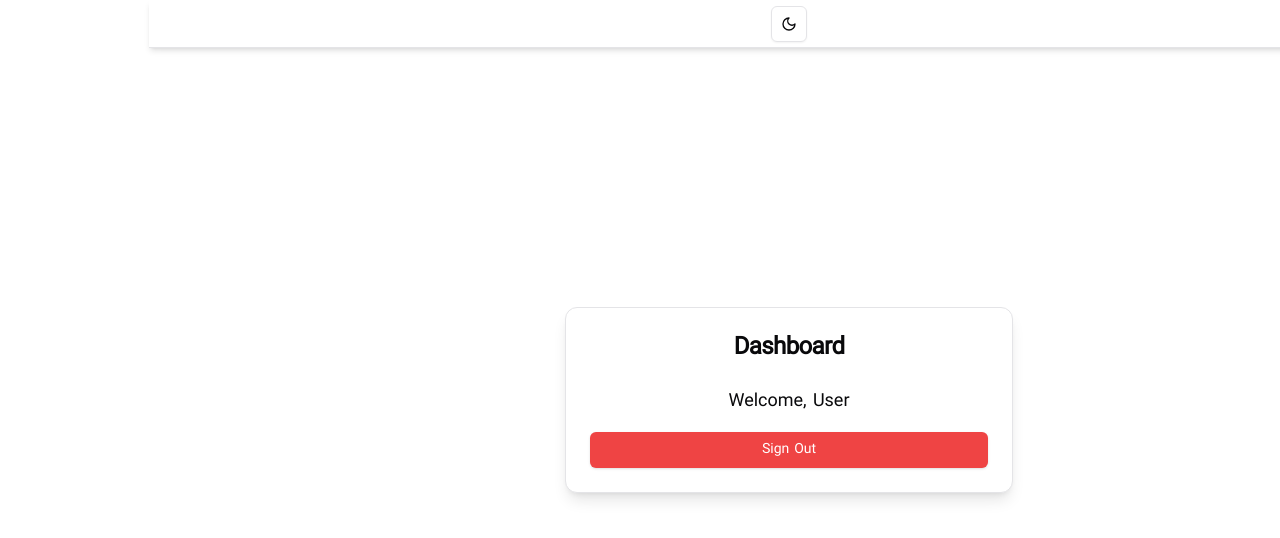
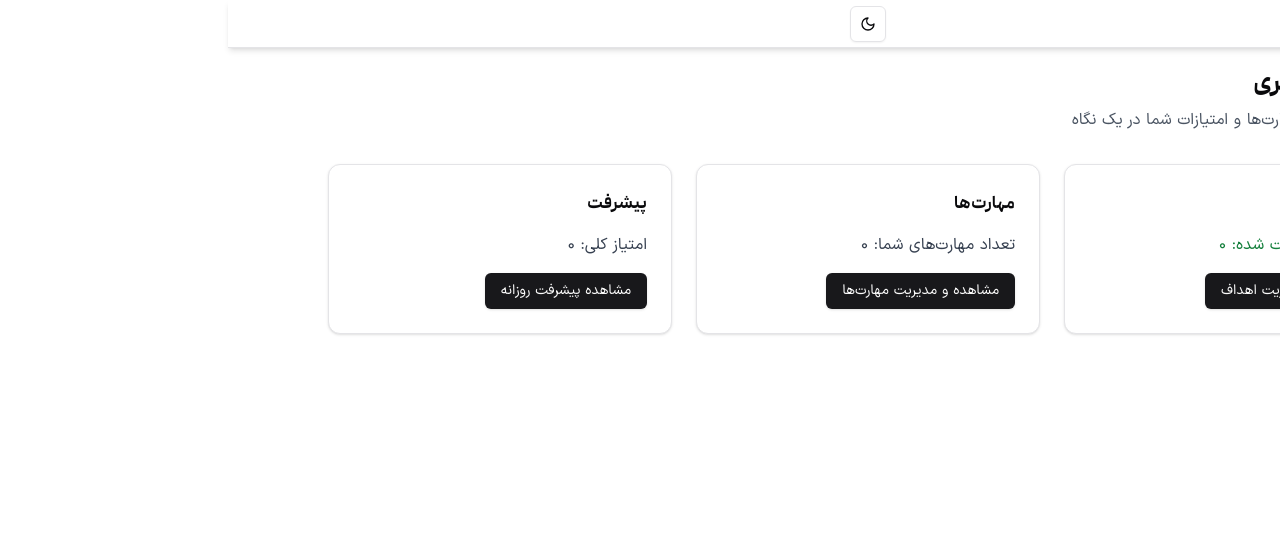
Before and after one commit to amirhosseinself/goal-leveling, a Next.js app: page /dashboard in a window 1280 px wide. Shown: the top 538 px of the page. Built offline with nearby package versions, Linux system fonts and the light colour scheme; no server answers.

Commit message:
added dashboard page

```diff
--- a/app/(pages)/dashboard/page.tsx
+++ b/app/(pages)/dashboard/page.tsx
@@ -1,52 +1,103 @@
 "use client";
 
-import { useSession, signOut } from "next-auth/react";
-import { Card, CardContent, CardHeader, CardTitle } from "@/components/ui/card";
+import React, { useEffect, useState } from "react";
+import Link from "next/link";
+import { Card } from "@/components/ui/card";
 import { Button } from "@/components/ui/button";
-import { cn } from "@/lib/utils";
+import { getGoals } from "@/services/api/goals";
+import { getSkills } from "@/services/api/skills";
+import { getProgressSummary } from "@/services/api/progress";
 
-const DashboardPage = () => {
-  const { data: session, status } = useSession();
+const DashboardPage: React.FC = () => {
+  const [goalCount, setGoalCount] = useState<number>(0);
+  const [skillCount, setSkillCount] = useState<number>(0);
+  const [totalScore, setTotalScore] = useState<number>(0);
+  const [loading, setLoading] = useState<boolean>(true);
 
-  if (status === "loading") {
-    return (
-      <div
-        className={cn(
-          "flex justify-center items-center min-h-screen container"
-        )}
-      >
-        <p>Loading...</p>
-      </div>
-    );
-  }
+  useEffect(() => {
+    const fetchDashboardData = async () => {
+      setLoading(true);
+      try {
+        // دریافت لیست اهداف
+        const goalsResponse = await getGoals();
+        if (goalsResponse.status) {
+          setGoalCount(goalsResponse.data.length);
+        } else {
+          console.error("Error fetching goals:", goalsResponse.message);
+        }
+
+        // دریافت لیست مهارت‌ها
+        const skillsResponse = await getSkills();
+        if (skillsResponse.status) {
+          setSkillCount(skillsResponse.data.length);
+        } else {
+          console.error("Error fetching skills:", skillsResponse.message);
+        }
+
+        // دریافت خلاصه پیشرفت (امتیاز کلی)
+        const progressResponse = await getProgressSummary();
+        if (progressResponse.status) {
+          setTotalScore(progressResponse.data.totalScore);
+        } else {
+          console.error("Error fetching progress:", progressResponse.message);
+        }
+      } catch (error) {
+        console.error("Error fetching dashboard data:", error);
+      } finally {
+        setLoading(false);
+      }
+    };
+
+    fetchDashboardData();
+  }, []);
+
+  if (loading) return <div>در حال بارگذاری...</div>;
 
   return (
-    <div
-      className={cn("flex justify-center items-center min-h-screen container")}
-    >
-      <Card className="w-full max-w-md shadow-lg">
-        <CardHeader>
-          <CardTitle className="text-center text-2xl font-semibold">
-            Dashboard
-          </CardTitle>
-        </CardHeader>
-        <CardContent>
-          <div className="text-center space-y-4">
-            <p className="text-lg">
-              Welcome,{" "}
-              <span className="font-medium">
-                {session?.user?.phoneNumber || "User"}
-              </span>
-            </p>
-            <Button
-              onClick={() => signOut()}
-              className="w-full bg-red-500 hover:bg-red-600 text-white"
-            >
-              Sign Out
-            </Button>
-          </div>
-        </CardContent>
-      </Card>
+    <div className="container pt-16">
+      {/* سربرگ داشبورد */}
+      <header className="mb-8">
+        <h1 className="text-3xl font-bold">داشبورد کاربری</h1>
+        <p className="mt-2 text-gray-600 dark:text-gray-300">
+          پیشرفت اهداف، مهارت‌ها و امتیازات شما در یک نگاه
+        </p>
+      </header>
+
+      {/* بخش‌های داشبورد به صورت Grid */}
+      <section className="grid grid-cols-1 md:grid-cols-2 lg:grid-cols-3 gap-6">
+        {/* کارت مدیریت اهداف */}
+        <Card className="p-6">
+          <h2 className="text-xl font-semibold mb-4">اهداف</h2>
+          <p className="text-green-700 dark:text-gray-400 mb-4">
+            تعداد اهداف ثبت شده: {goalCount}
+          </p>
+          <Button asChild>
+            <Link href="/dashboard/goals">مشاهده و مدیریت اهداف</Link>
+          </Button>
+        </Card>
+
+        {/* کارت مدیریت مهارت‌ها */}
+        <Card className="p-6">
+          <h2 className="text-xl font-semibold mb-4">مهارت‌ها</h2>
+          <p className="text-gray-700 dark:text-gray-400 mb-4">
+            تعداد مهارت‌های شما: {skillCount}
+          </p>
+          <Button asChild>
+            <Link href="/dashboard/skills">مشاهده و مدیریت مهارت‌ها</Link>
+          </Button>
+        </Card>
+
+        {/* کارت ثبت و مشاهده پیشرفت */}
+        <Card className="p-6">
+          <h2 className="text-xl font-semibold mb-4">پیشرفت</h2>
+          <p className="text-gray-700 dark:text-gray-400 mb-4">
+            امتیاز کلی: {totalScore}
+          </p>
+          <Button asChild>
+            <Link href="/dashboard/progress">مشاهده پیشرفت روزانه</Link>
+          </Button>
+        </Card>
+      </section>
     </div>
   );
 };
```
